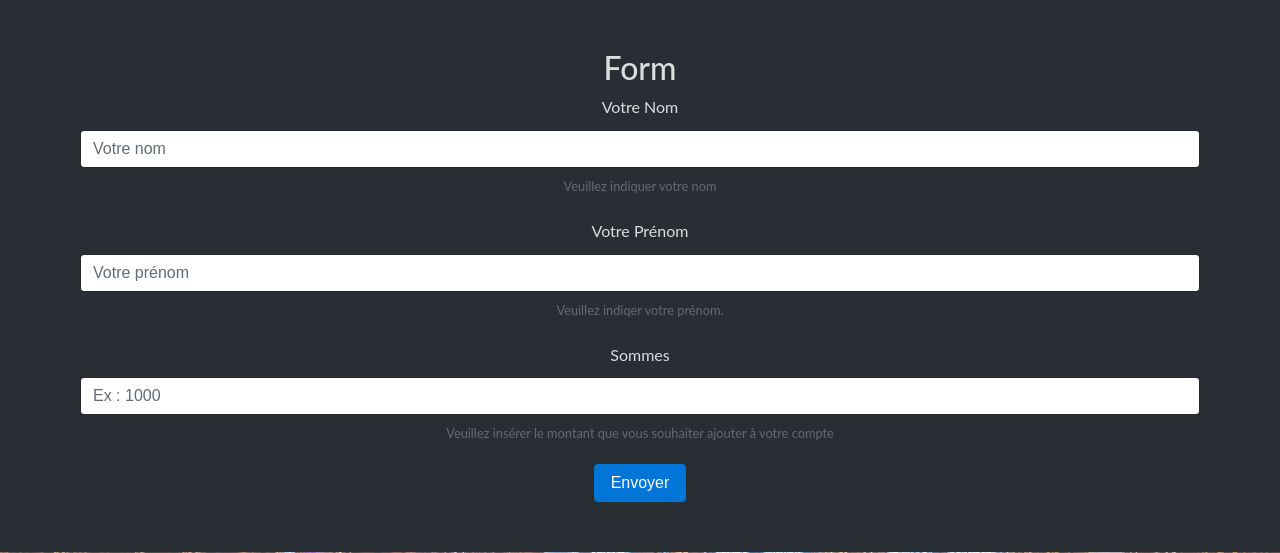
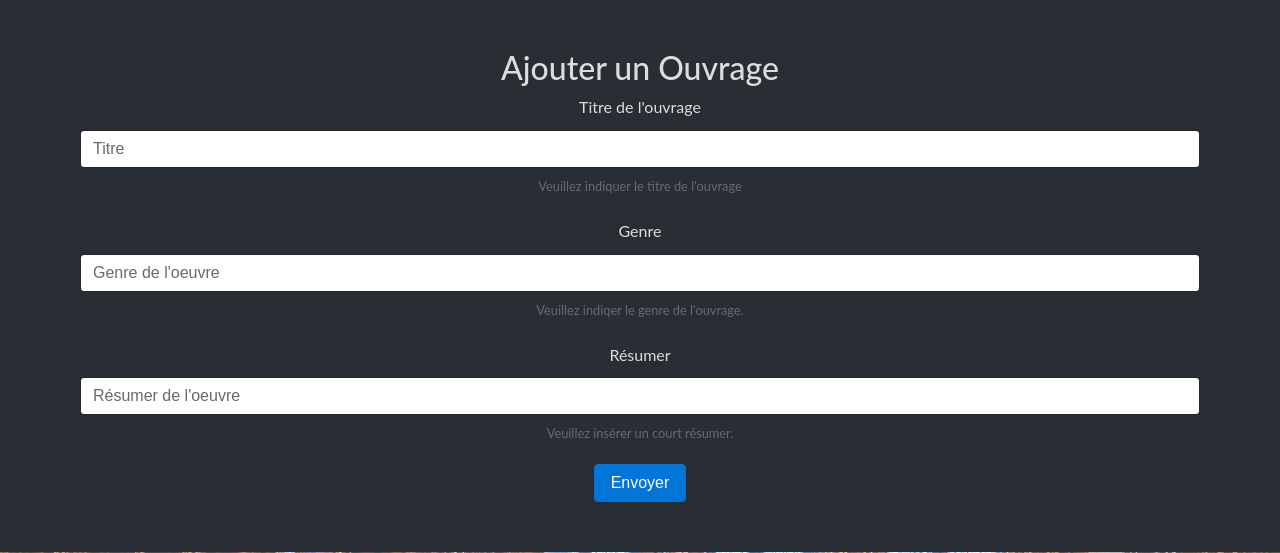
Before and after one commit to Youss06/Library, a PHP site: page /views/indexVue.php in a window 1280 px wide. Shown: the part 1343-1896 px from the top of the page. Run offline with PHP 8.4, Linux system fonts and the light colour scheme.

Commit message:
Add button rendre and emprunter

```diff
--- a/views/indexVue.php
+++ b/views/indexVue.php
@@ -25,27 +25,27 @@ include("template/header.php");
 </div>
 
 <section class="section Secondsection">
-  <h2>Form</h2>
+  <h2>Ajouter un Ouvrage</h2>
   <div class="form-group">
-  <label for="exampleInputEmail1">Votre Nom</label>
-  <input type="text" class="form-control" name="name" id="formGroupExampleInput" placeholder="Votre nom">
-  <small id="emailHelp" class="form-text text-muted">Veuillez indiquer votre nom</small>
+  <label for="exampleInputEmail1">Titre de l'ouvrage</label>
+  <input type="text" class="form-control" name="name" id="formGroupExampleInput" placeholder="Titre">
+  <small id="emailHelp" class="form-text text-muted">Veuillez indiquer le titre de l'ouvrage</small>
 </div>
 
 
 
 <form class="" action="" method="post" enctype="multipart/form-data">
   <div class="form-group">
-    <label for="exampleInputEmail1">Votre Prénom</label>
-    <input type="text" class="form-control" id="formGroupExampleInput" name="firstName" placeholder="Votre prénom">
-    <small id="emailHelp" class="form-text text-muted">Veuillez indiqer votre prénom.</small>
+    <label for="exampleInputEmail1">Genre</label>
+    <input type="text" class="form-control" id="formGroupExampleInput" name="firstName" placeholder="Genre de l'oeuvre">
+    <small id="emailHelp" class="form-text text-muted">Veuillez indiqer le genre de l'ouvrage.</small>
   </div>
 
   <form class="" action="" method="post" enctype="multipart/form-data">
     <div class="form-group">
-      <label for="exampleInputEmail1">Sommes</label>
-      <input type="text" class="form-control" id="formGroupExampleInput" name="amount" placeholder="Ex : 1000">
-      <small id="emailHelp" class="form-text text-muted">Veuillez insérer le montant que vous souhaiter ajouter à votre compte</small>
+      <label for="exampleInputEmail1">Résumer</label>
+      <input type="text" class="form-control" id="formGroupExampleInput" name="amount" placeholder="Résumer de l'oeuvre">
+      <small id="emailHelp" class="form-text text-muted">Veuillez insérer un court résumer.</small>
     </div>
 
 
@@ -76,32 +76,33 @@ include("template/header.php");
 </div>
 
 <section class="section Fourthsection">
-  <h2>Update</h2>
+  <h2>Emprunter/Rendre</h2>
   <div class="form-group">
-  <label for="exampleInputEmail1">Votre Nom</label>
-  <input type="text" class="form-control" name="name" id="formGroupExampleInput" placeholder="Votre nom">
-  <small id="emailHelp" class="form-text text-muted">Veuillez indiquer votre nom</small>
+  <label for="exampleInputEmail1">Titre de l'ouvrage</label>
+  <input type="text" class="form-control" name="name" id="formGroupExampleInput" placeholder="Titre">
+  <small id="emailHelp" class="form-text text-muted">Veuillez indiquer le titre de l'ouvrage</small>
 </div>
 
 
 
 <form class="" action="" method="post" enctype="multipart/form-data">
   <div class="form-group">
-    <label for="exampleInputEmail1">Votre Prénom</label>
-    <input type="text" class="form-control" id="formGroupExampleInput" name="firstName" placeholder="Votre prénom">
-    <small id="emailHelp" class="form-text text-muted">Veuillez indiqer votre prénom.</small>
+    <label for="exampleInputEmail1">Genre</label>
+    <input type="text" class="form-control" id="formGroupExampleInput" name="firstName" placeholder="Genre de l'oeuvre">
+    <small id="emailHelp" class="form-text text-muted">Veuillez indiqer le genre de l'ouvrage.</small>
   </div>
 
   <form class="" action="" method="post" enctype="multipart/form-data">
     <div class="form-group">
-      <label for="exampleInputEmail1">Sommes</label>
-      <input type="text" class="form-control" id="formGroupExampleInput" name="amount" placeholder="Ex : 1000">
-      <small id="emailHelp" class="form-text text-muted">Veuillez insérer le montant que vous souhaiter ajouter à votre compte</small>
+      <label for="exampleInputEmail1">Résumer</label>
+      <input type="text" class="form-control" id="formGroupExampleInput" name="amount" placeholder="Résumer de l'oeuvre">
+      <small id="emailHelp" class="form-text text-muted">Veuillez insérer un court résumer.</small>
     </div>
 
 
 
-    <button type="submit" name="send" class="btn btn-primary">Envoyer</button>
+    <button type="submit" name="send" class="btn btn-primary">Emprunter</button>
+    <button type="submit" name="send" class="btn btn-primary">Rendre</button>
   <!-- <p>Lorem ipsum dolor sit amet, consectetur adipisicing elit, sed do eiusmod tempor incididunt ut labore et dolore magna aliqua.</p> -->
 </section>
 
```
